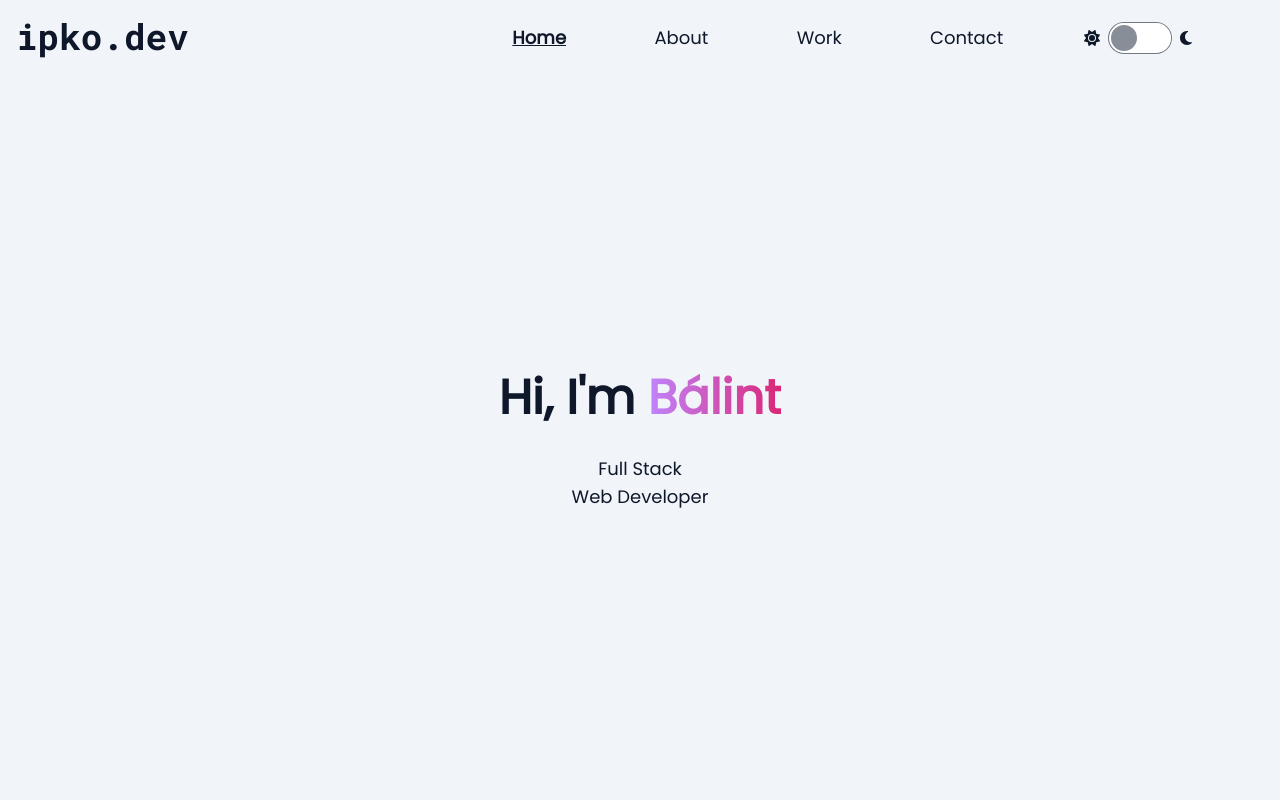
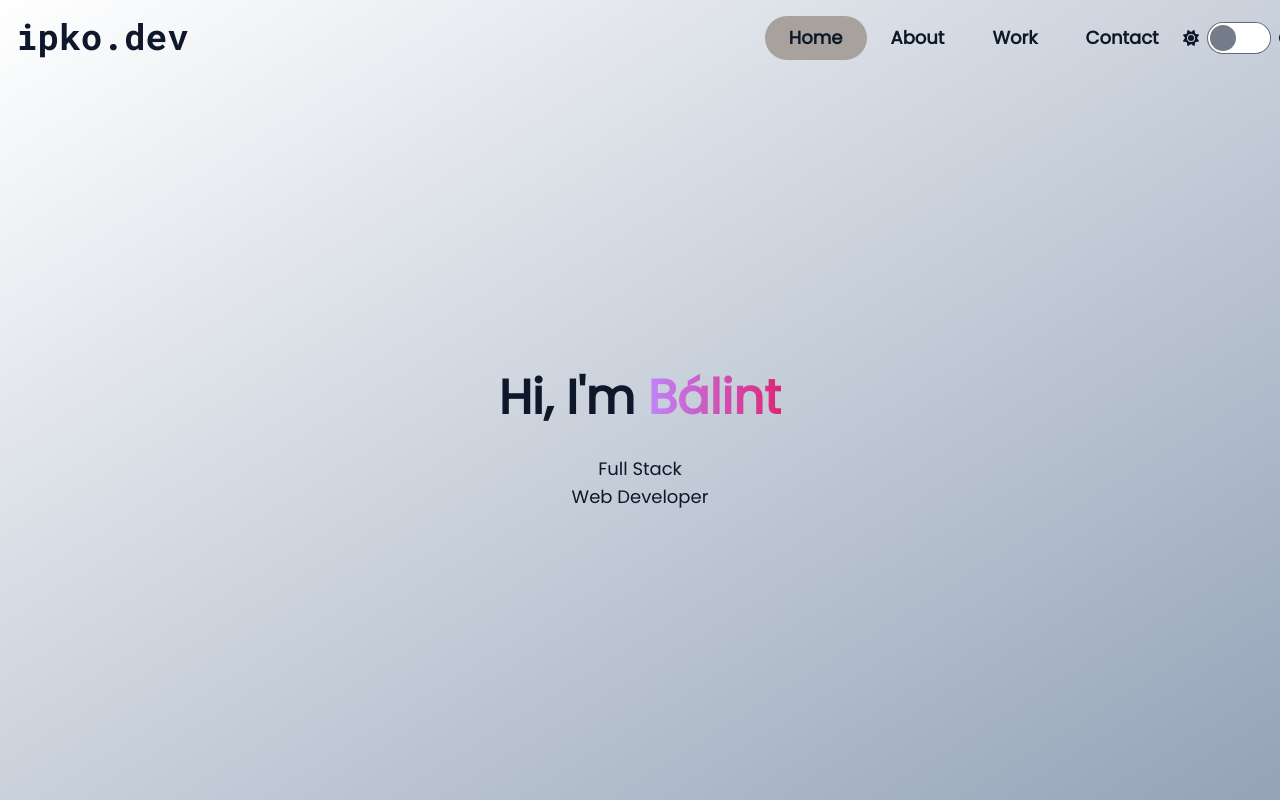
Before and after one commit to ipko1996/portfolio-next, a Next.js app: page / in a window 1280 px wide. Built offline with nearby package versions, Linux system fonts and the light colour scheme.

Commit message:
new colors, and updated next

```diff
--- a/app/layout.tsx
+++ b/app/layout.tsx
@@ -23,7 +23,7 @@ export default function RootLayout({
       </head>
 
       <body className="h-screen transition-colors ease-in-out duration-300 overflow-x-hidden">
-        <div className="flex flex-col h-full bg-slate-100 text-slate-900 dark:bg-slate-900 dark:text-slate-100">
+        <div className="flex flex-col h-full from-white to-slate-400 text-slate-900 bg-gradient-to-br dark:from-indigo-500 dark:to-slate-900 dark:text-slate-100">
           <div className="flex-initial">
             <NavBar />
           </div>
--- a/components/NavBar.tsx
+++ b/components/NavBar.tsx
@@ -43,9 +43,10 @@ export default function NavBar() {
       <motion.div
         animate={value ? "open" : "closed"}
         variants={variants}
-        transition={{ ease: "linear", duration: 0.3 }}
+        transition={{ ease: "linear", duration: 0.2 }}
         className={`
-        md:static md:bg-transparent md:dark:bg-transparent
+        xl:w-2/5
+        md:static md:bg-transparent md:dark:bg-transparent md:w-2/3
         w-2/3 absolute top-0 translate-x-full right-0
         dark:bg-slate-700 bg-slate-200
        ${value ? "" : ""}`}
--- a/components/NavLink.tsx
+++ b/components/NavLink.tsx
@@ -20,7 +20,15 @@ export default function NavLink({
   return (
     <Link
       onClick={fn}
-      className={"text-lg p-2 hover:underline" + (active ? " underline font-semibold" : "")}
+      className={
+        "text-lg font-semibold md:px-6 md:py-2 px-12 py-6 rounded-3xl " +
+        (active
+          ? `dark:bg-indigo-800 dark:hover:bg-indigo-800
+        bg-stone-400 hover:bg-stone-400
+        `
+          : `dark:hover:bg-indigo-900
+        hover:bg-stone-500`)
+      }
       href={href}
     >
       {children}
--- a/hooks/useChangeDarkMode.ts
+++ b/hooks/useChangeDarkMode.ts
@@ -10,7 +10,7 @@ export const useChangeDarkMode = () => {
       const element = window.document.body;
       if (isDarkMode) {
         element.classList.add(className);
-        element.setAttribute("data-theme", "night");
+        element.setAttribute("data-theme", "synthwave");
       } else {
         element.classList.remove(className);
         element.setAttribute("data-theme", "light");
```
Also changed, not shown: app/page.tsx (+4 -8 lines), package.json (+7 -7 lines), 1 other file (tests, documents, lock files or other folders).
